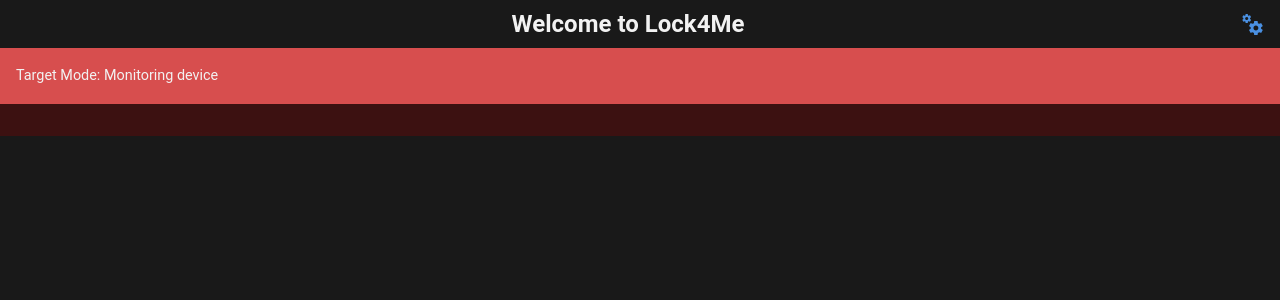
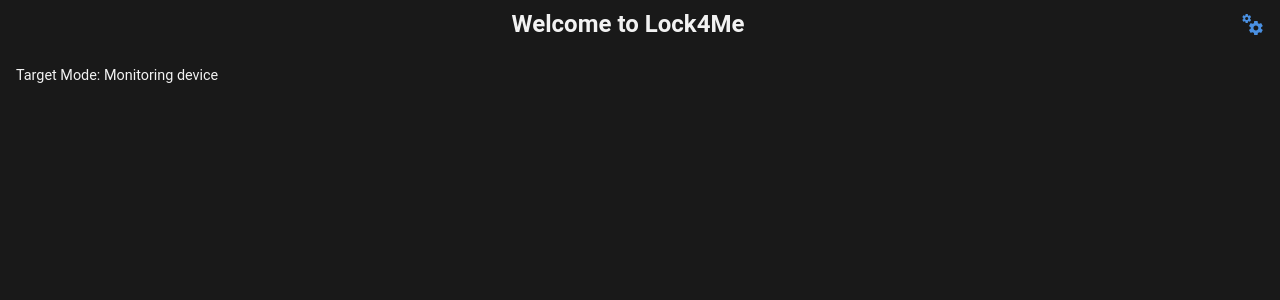
Before and after one commit to lioneldg/lock_4_me, a React (Vite) app: page / in a window 1280 px wide. Shown: the top 300 px of the page. Built offline with nearby package versions, Linux system fonts and the light colour scheme.

Commit message:
style(HomeView): update background colors for device list and main container
- Removed background colors from the main container and device list for a cleaner design.

```diff
--- a/src/views/HomeView/style.module.css
+++ b/src/views/HomeView/style.module.css
@@ -22,12 +22,10 @@
   justify-content: left;
   align-items: center;
   padding: 1rem;
-  background-color: #d74e4e;
 }
 
 .device_list {
   display: flex;
   justify-content: left;
   align-items: center;
-  background-color: #3c1111;
 }
```
